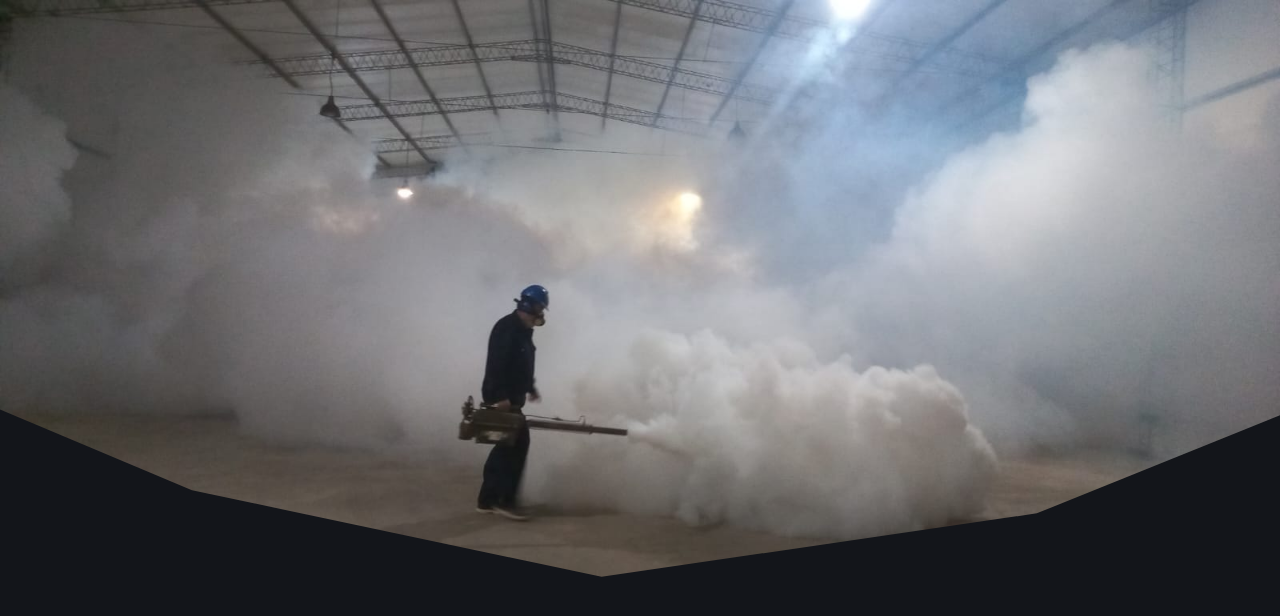
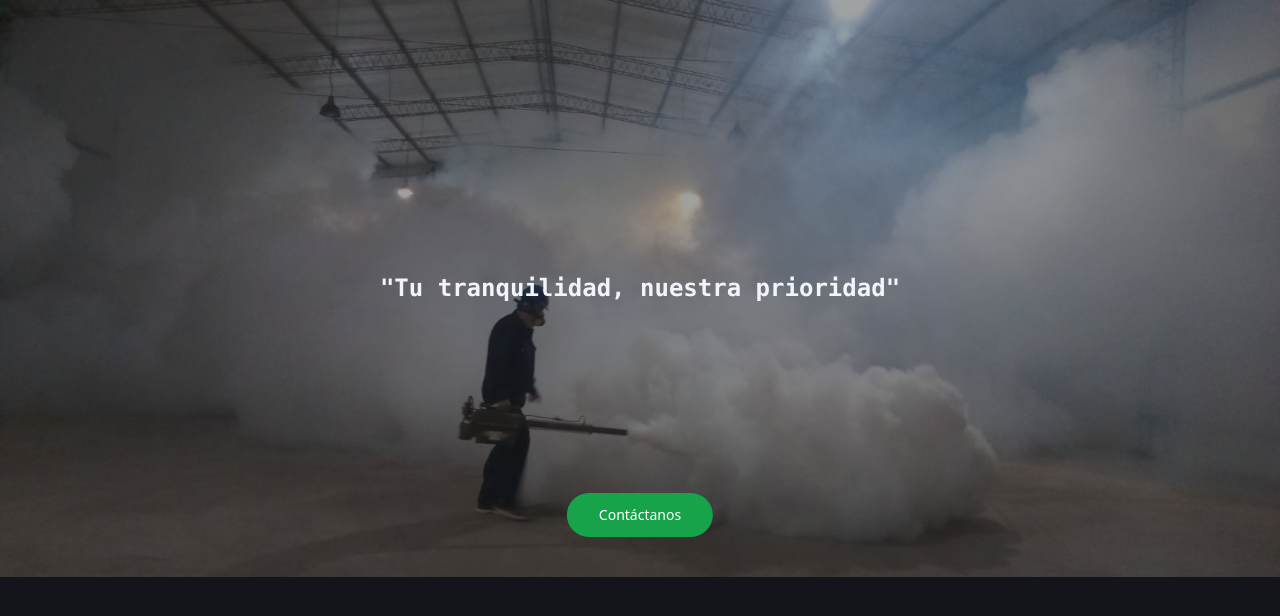
Before and after one commit to MatiasBangher/ramser-web, an Astro site: page / in a window 1280 px wide. Built offline with nearby package versions, Linux system fonts and the light colour scheme; Astro itself is replaced by a stand-in of ours.

Commit message:
add image

```diff
--- a/src/components/Imagen.astro
+++ b/src/components/Imagen.astro
@@ -1,5 +1,11 @@
 <div class="w-full relative">
-    <img src="/fum2.jpg" class=" "
-    style="clip-path: polygon(50% 0%, 100% 0%, 100% 35%, 100% 72%, 81% 89%, 47% 100%, 15% 85%, 0 71%, 0% 35%, 0 0);"/>
+    <h1 class="absolute top-0 left-0 w-full h-full flex justify-center items-center z-10 text-2xl font-bold text-slate-100 font-mono">"Tu tranquilidad, nuestra prioridad"</h1>
+    <a
+    class=" absolute bottom-10 left-1/2 transform -translate-x-1/2 z-10 object-bottom inline-block rounded-full bg-green-600 px-8 py-3 text-sm font-medium text-white transition hover:scale-110 hover:shadow-xl focus:outline-none focus:ring active:bg-indigo-500"
+    href="#"
+    >
+    Contáctanos
+    </a>
+    <img src="/fum2.jpg" class="w-full h-full object-cover object-top opacity-60" />
 
 </div>
--- a/src/layouts/Layout.astro
+++ b/src/layouts/Layout.astro
@@ -25,30 +25,11 @@ const { description ,title } = Astro.props;
 </html>
 <style is:global>
 	:root {
-		--accent: 136, 58, 234;
-		--accent-light: 224, 204, 250;
-		--accent-dark: 49, 10, 101;
-		--accent-gradient: linear-gradient(
-			45deg,
-			rgb(var(--accent)),
-			rgb(var(--accent-light)) 30%,
-			white 60%
-		);
+		color-scheme: dark;
 	}
 	html {
 		font-family: system-ui, sans-serif;
 		background: #13151a;
 		background-size: 224px;
 	}
-	code {
-		font-family:
-			Menlo,
-			Monaco,
-			Lucida Console,
-			Liberation Mono,
-			DejaVu Sans Mono,
-			Bitstream Vera Sans Mono,
-			Courier New,
-			monospace;
-	}
 </style>
```
